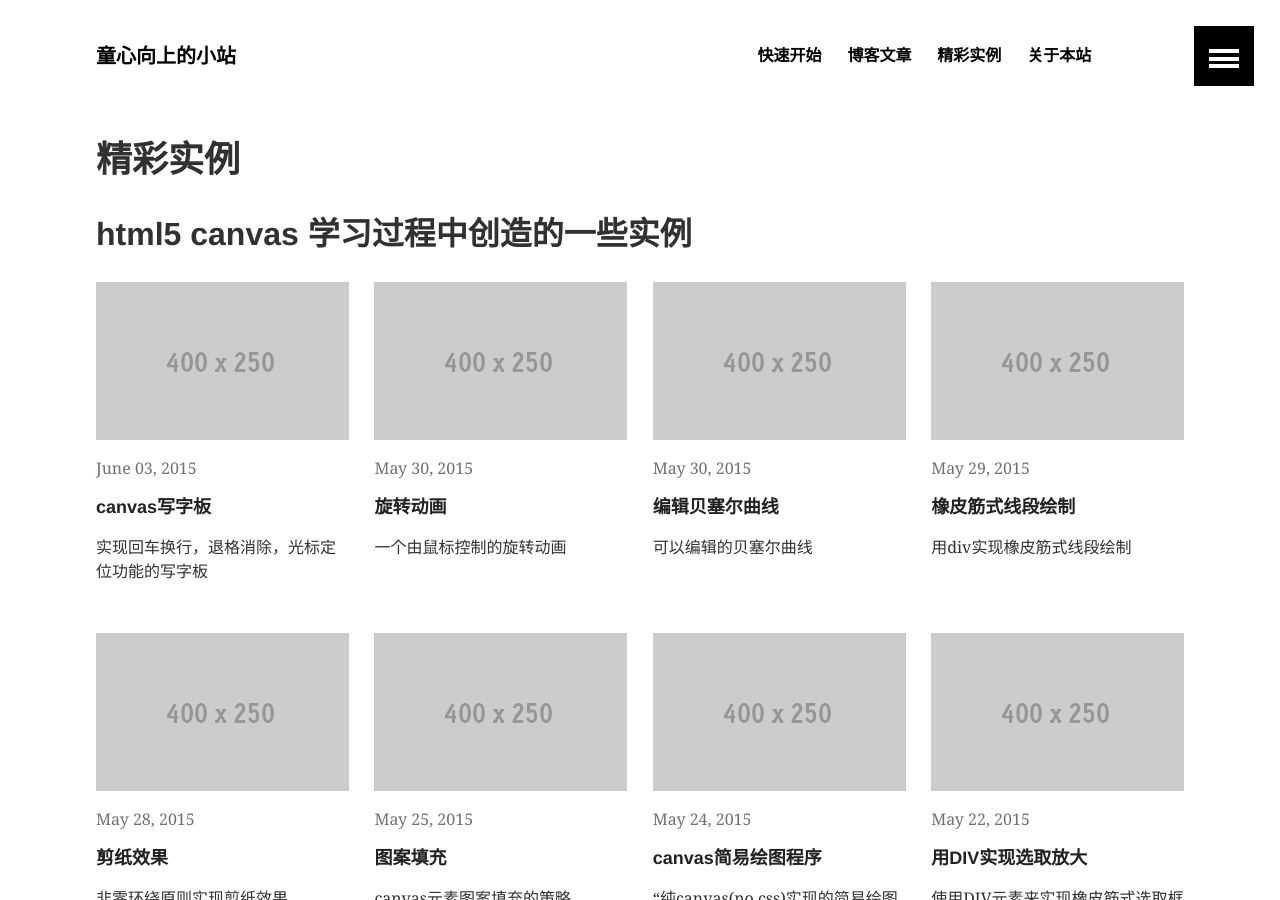
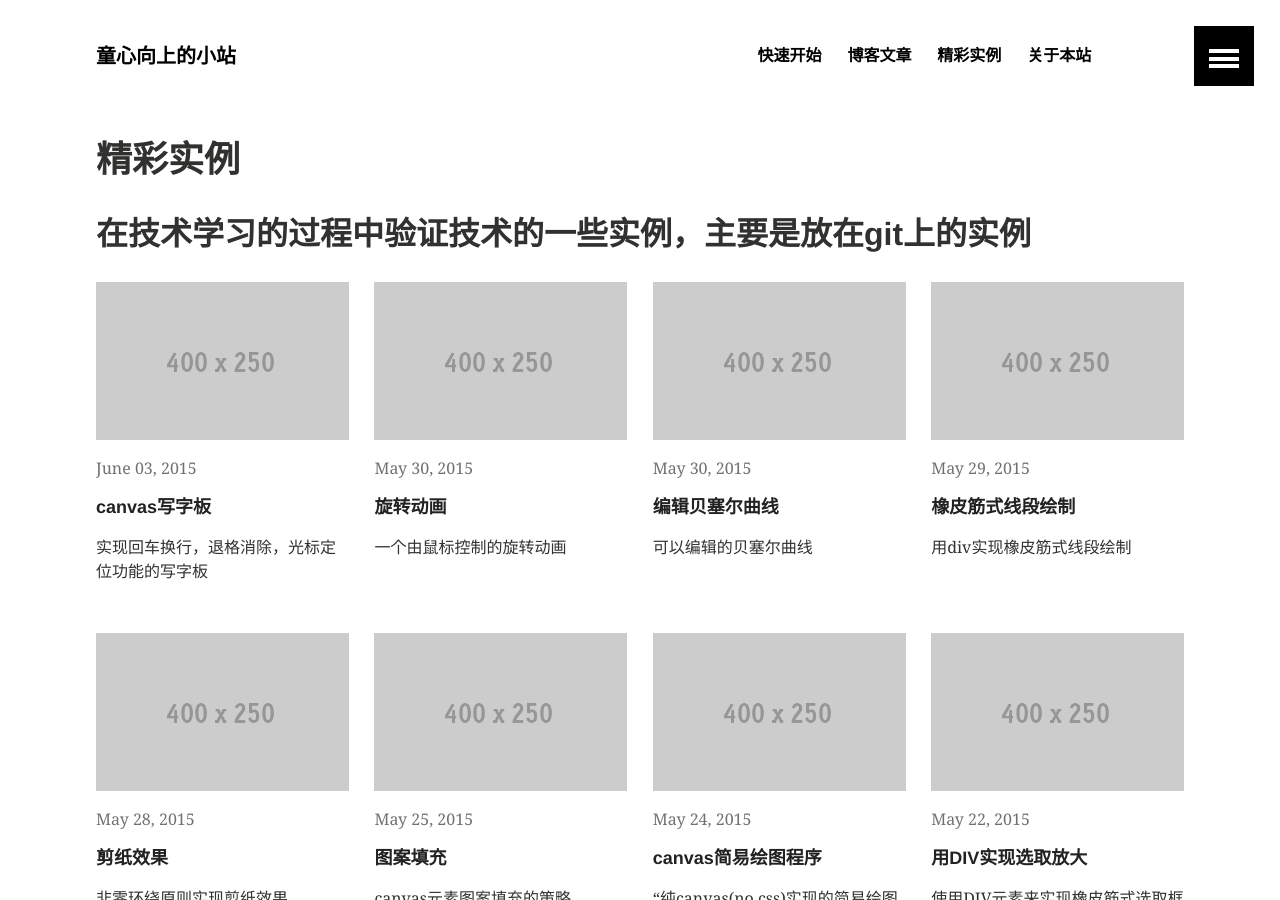
Before and after one commit to txxs/locere.github.com, a Jekyll site: the page built from media/index.md, in a window 1280 px wide and 900 px high. Built offline with Jekyll 4.4.1, drawn with Linux system fonts in a browser that asks for light colours.

Commit message:
继续修改

```diff
--- a/_data/navigation.yml
+++ b/_data/navigation.yml
@@ -7,7 +7,7 @@
 
 - title: 博客文章
   url: /articles/
-  excerpt: "在学习的过程中，对技术、前言和自己的思考做一些整理"
+  excerpt: "在学习的过程中，对技术、前言和自己的思考做的一些整理"
   image: 400x250.gif
 
 - title: 精彩实例
--- a/media/index.md
+++ b/media/index.md
@@ -3,7 +3,7 @@ layout: archive
 title: "精彩实例"
 date: 2015-05-20T23:04:45-24:00
 modified:
-excerpt: "html5 canvas 学习过程中创造的一些实例"
+excerpt: "在技术学习的过程中验证技术的一些实例，主要是放在git上的实例"
 tags: []
 image:
   feature:
```
Also changed, not shown: about/index.md (+2 -2 lines), articles/index.md (+1 -1 lines).
